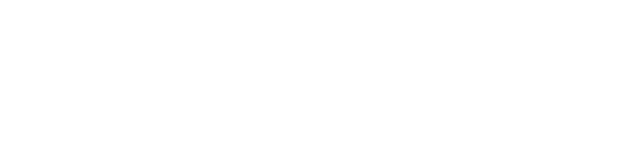
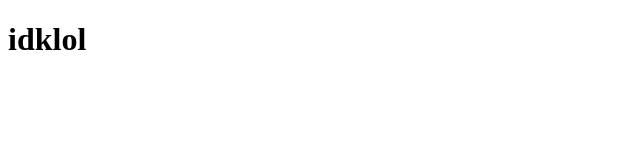
Before and after one commit to asif856/YaddyDaddy, a plain HTML site: page index.html in a window 1280 px wide. Shown: the whole page, without its empty margins (0-640 px from the left). Drawn offline with Linux system fonts and the light colour scheme.

Commit message:
asdasdsa2

```diff
--- a/index.html
+++ b/index.html
@@ -8,6 +8,6 @@
     <title>Document</title>
 </head>
 <body>
-
+    <h1>idklol</h1>
 </body>
 </html>
```
